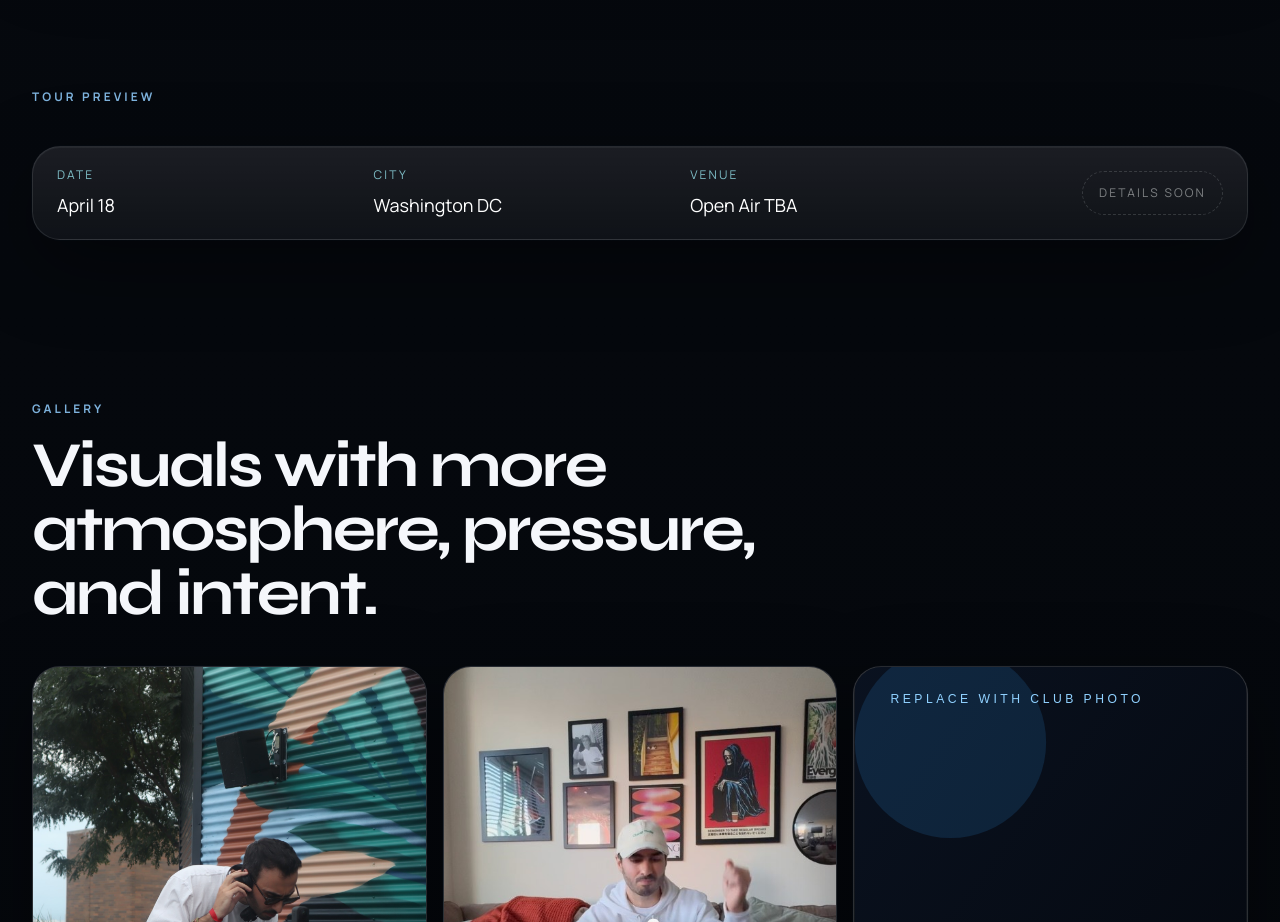
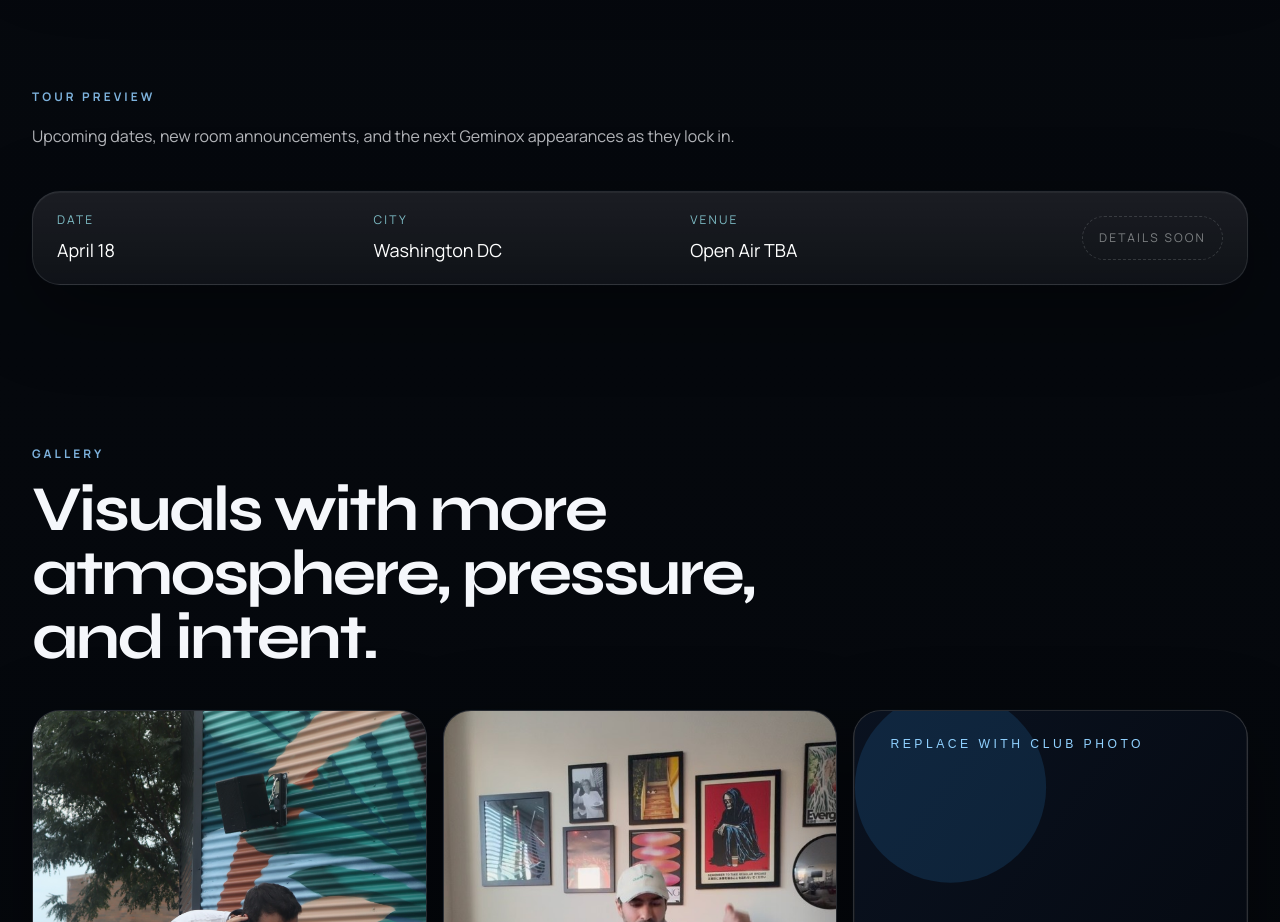
Before and after one commit to alihannnnn12/geminox-website, a Next.js app: page / in a window 1280 px wide. Shown: the part 2540-3462 px from the top of the page. Built offline with nearby package versions, Linux system fonts and the light colour scheme.

Commit message:
Add homepage tour preview description

```diff
--- a/src/app/page.tsx
+++ b/src/app/page.tsx
@@ -150,6 +150,7 @@ export default function HomePage() {
         <div className="mx-auto max-w-7xl px-5 sm:px-6 lg:px-8">
           <div className="mb-10 max-w-3xl">
             <p className="eyebrow">Tour Preview</p>
+            <p className="section-copy mt-4">Upcoming dates, new room announcements, and the next Geminox appearances as they lock in.</p>
           </div>
           <Reveal>
             <ShowsPanel shows={shows} />
```
